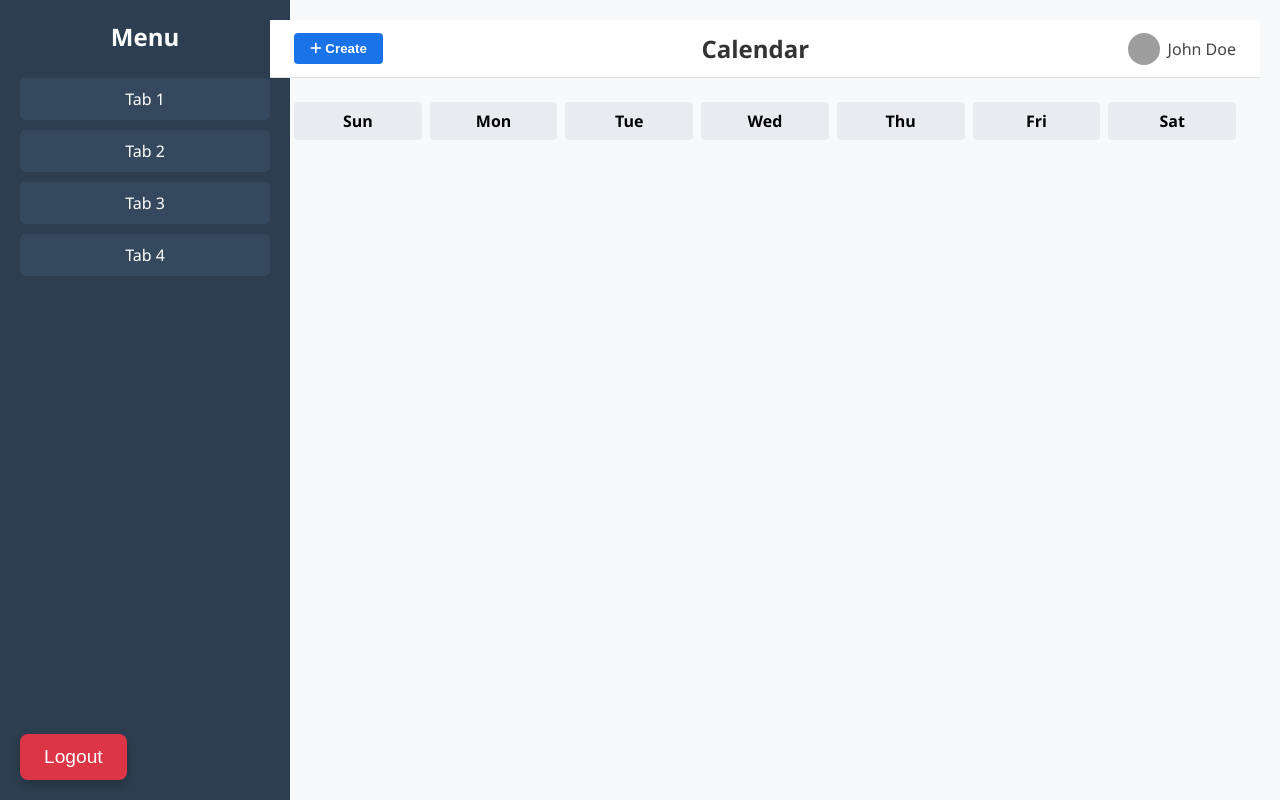
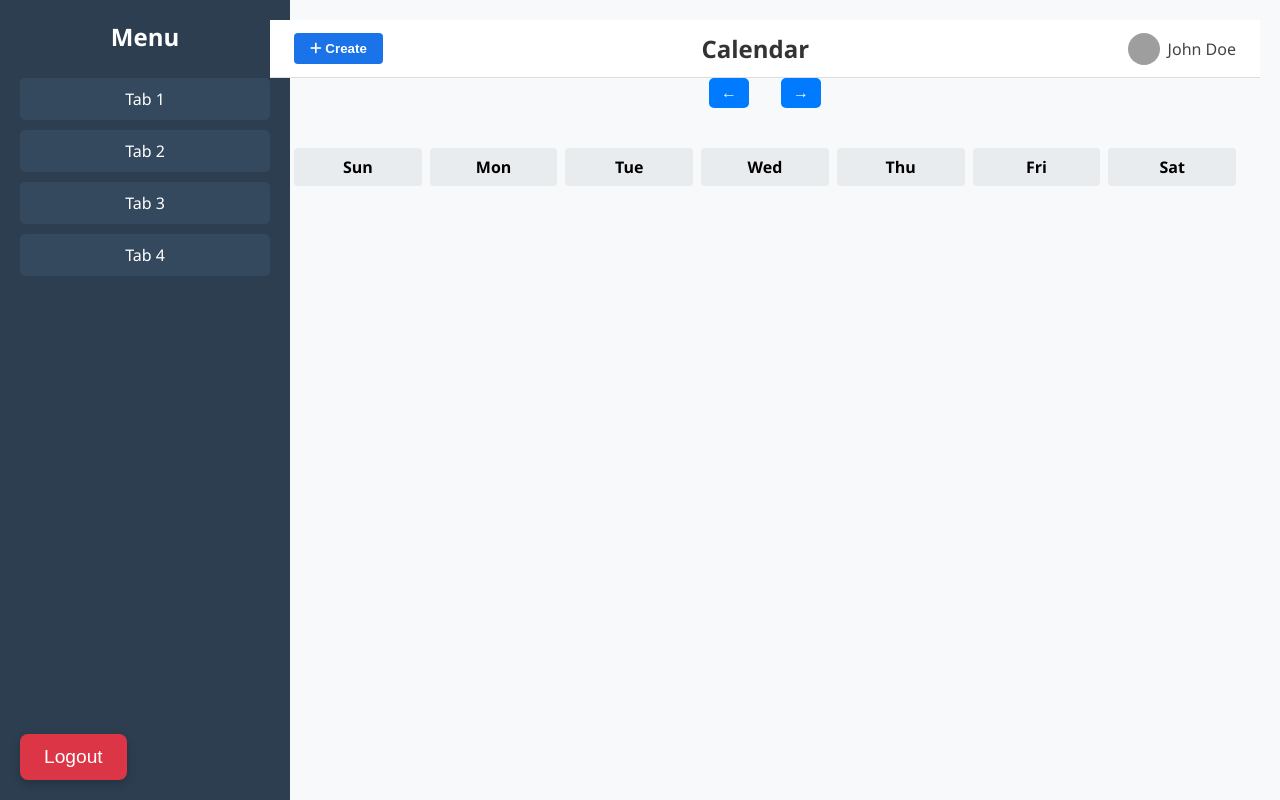
Before and after one commit to willmosAtKings/williamAT3, a Flask app: page /dashboard in a window 1280 px wide. Run offline with Flask 3, Linux system fonts and the light colour scheme; grey boxes are pictures that could not be loaded.

Commit message:
Added buttons to cycle between months

```diff
--- a/static/css/dashboard.css
+++ b/static/css/dashboard.css
@@ -195,3 +195,26 @@ transition: background-color 0.2s ease;
 #logout:hover {
 background-color: #0056b3;   /* Darker blue on hover */
   }
+
+.calendar-controls {
+  display: flex;
+  justify-content: center;
+  align-items: center;
+  gap: 1rem;
+  margin-bottom: 1rem;
+}
+
+.calendar-controls h2 {
+  margin: 0;
+  font-size: 1.5rem;
+}
+
+.calendar-controls button {
+  background-color: #007bff;
+  color: white;
+  border: none;
+  padding: 6px 12px;
+  font-size: 1rem;
+  cursor: pointer;
+  border-radius: 5px;
+}
--- a/static/js/dashboard.js
+++ b/static/js/dashboard.js
@@ -106,3 +106,13 @@ function formatTime(timeString) {
 document.addEventListener('DOMContentLoaded', function() {
   loadEvents();
 });
+
+document.getElementById('prevMonth').addEventListener('click', () => {
+  currentDate.setMonth(currentDate.getMonth() - 1);
+  loadEvents();
+});
+
+document.getElementById('nextMonth').addEventListener('click', () => {
+  currentDate.setMonth(currentDate.getMonth() + 1);
+  loadEvents();
+});
--- a/templates/dashboard.html
+++ b/templates/dashboard.html
@@ -32,6 +32,13 @@
       </div>
     </div>
 
+    <!-- buttons to look back and forth between months-->
+    <div class="calendar-controls">
+      <button id="prevMonth">&#8592;</button>
+      <h2 id="monthYear"></h2>
+      <button id="nextMonth">&#8594;</button>
+    </div>
+
     <div class="calendar-container">
       <!-- replace with calendar rendering logic -->
       <div class="calendar-grid">
```
